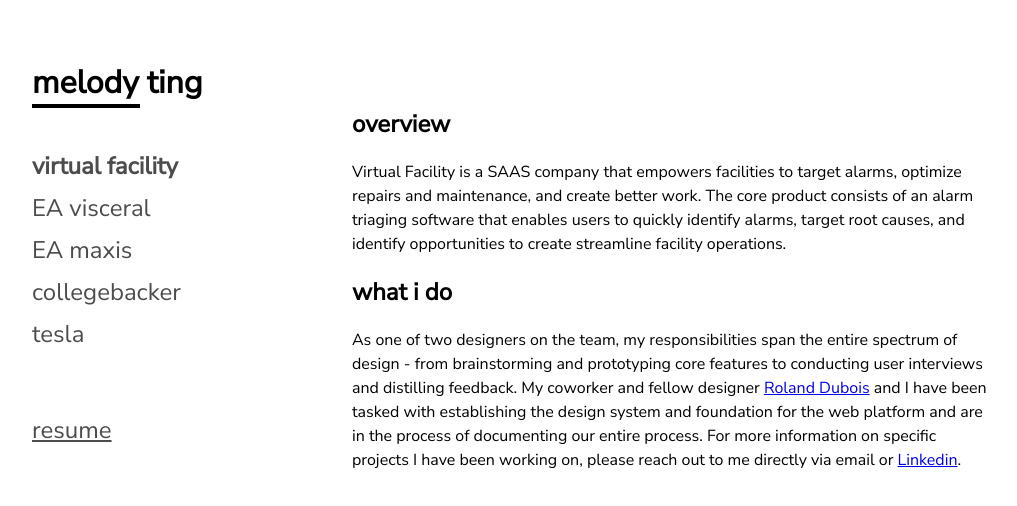
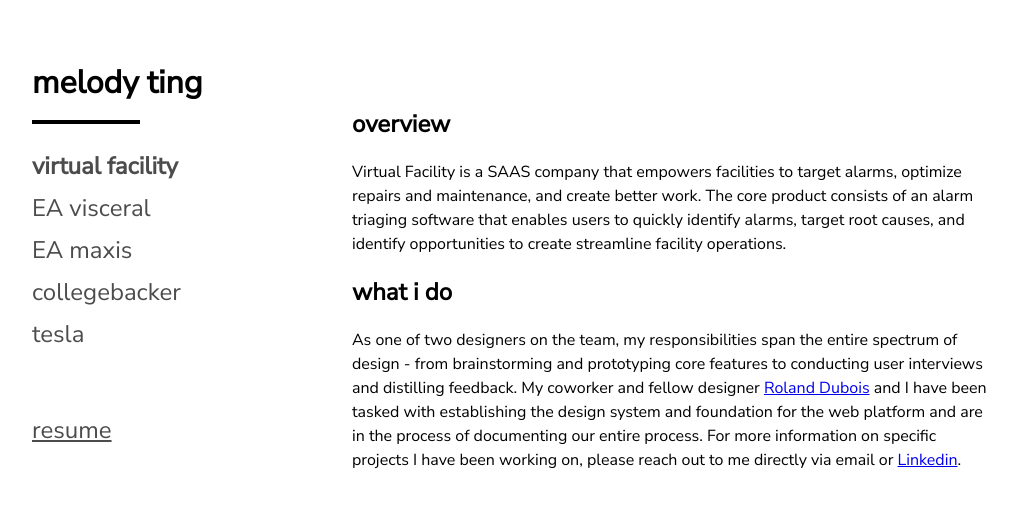
Before and after one commit to mting780/portfolio, a plain HTML site: page index.html in a window 1280 px wide. Shown: the whole page, without its empty margins (32-1049 px from the left). Drawn offline with nearby package versions, Linux system fonts and the light colour scheme.

Commit message:
Pushed page_underline2 lower a bit

```diff
--- a/onepage/onepage-scroll.css
+++ b/onepage/onepage-scroll.css
@@ -399,7 +399,7 @@
   position: absolute;
   width: 104px;
   left: 5%;
-  top: 13%;
+  top: 15%;
   border: 2px solid #000000;
   stroke: 2px solid #4c4c4c;
   z-index: 2;
```
